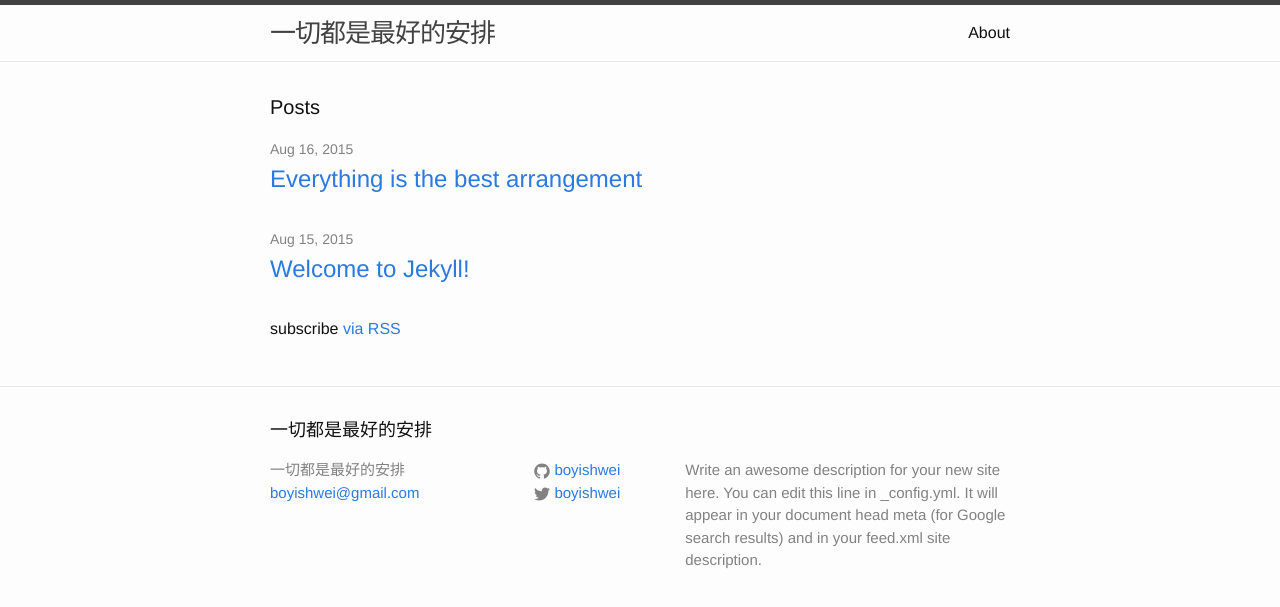
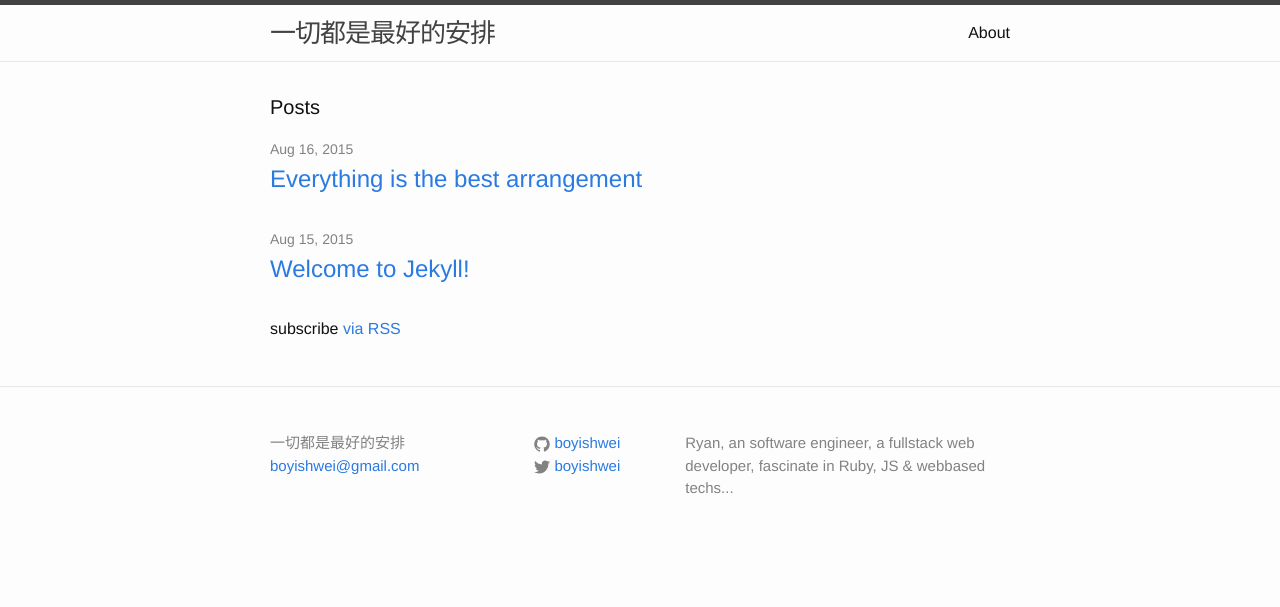
Before and after one commit to boyishwei/boyishwei-jekyll, a Jekyll site: the page built from index.html, in a window 1280 px wide. Shown: the top 607 px of the page. Built offline with Jekyll 4.4.1, drawn with Linux system fonts in a browser that asks for light colours.

Commit message:
Modified title and footer of the blog

```diff
--- a/_config.yml
+++ b/_config.yml
@@ -2,9 +2,7 @@
 title: 一切都是最好的安排
 email: boyishwei@gmail.com
 description: > # this means to ignore newlines until "baseurl:"
-  Write an awesome description for your new site here. You can edit this
-  line in _config.yml. It will appear in your document head meta (for
-  Google search results) and in your feed.xml site description.
+   Ryan, an software engineer, a fullstack web developer, fascinate in Ruby, JS & webbased techs...
 baseurl: "" # the subpath of your site, e.g. /blog/
 url: "http://yourdomain.com" # the base hostname & protocol for your site
 twitter_username: boyishwei
--- a/_includes/footer.html
+++ b/_includes/footer.html
@@ -2,7 +2,7 @@
 
   <div class="wrapper">
 
-    <h2 class="footer-heading">{{ site.title }}</h2>
+    <h2 class="footer-heading"></h2>
 
     <div class="footer-col-wrapper">
       <div class="footer-col  footer-col-1">
```
